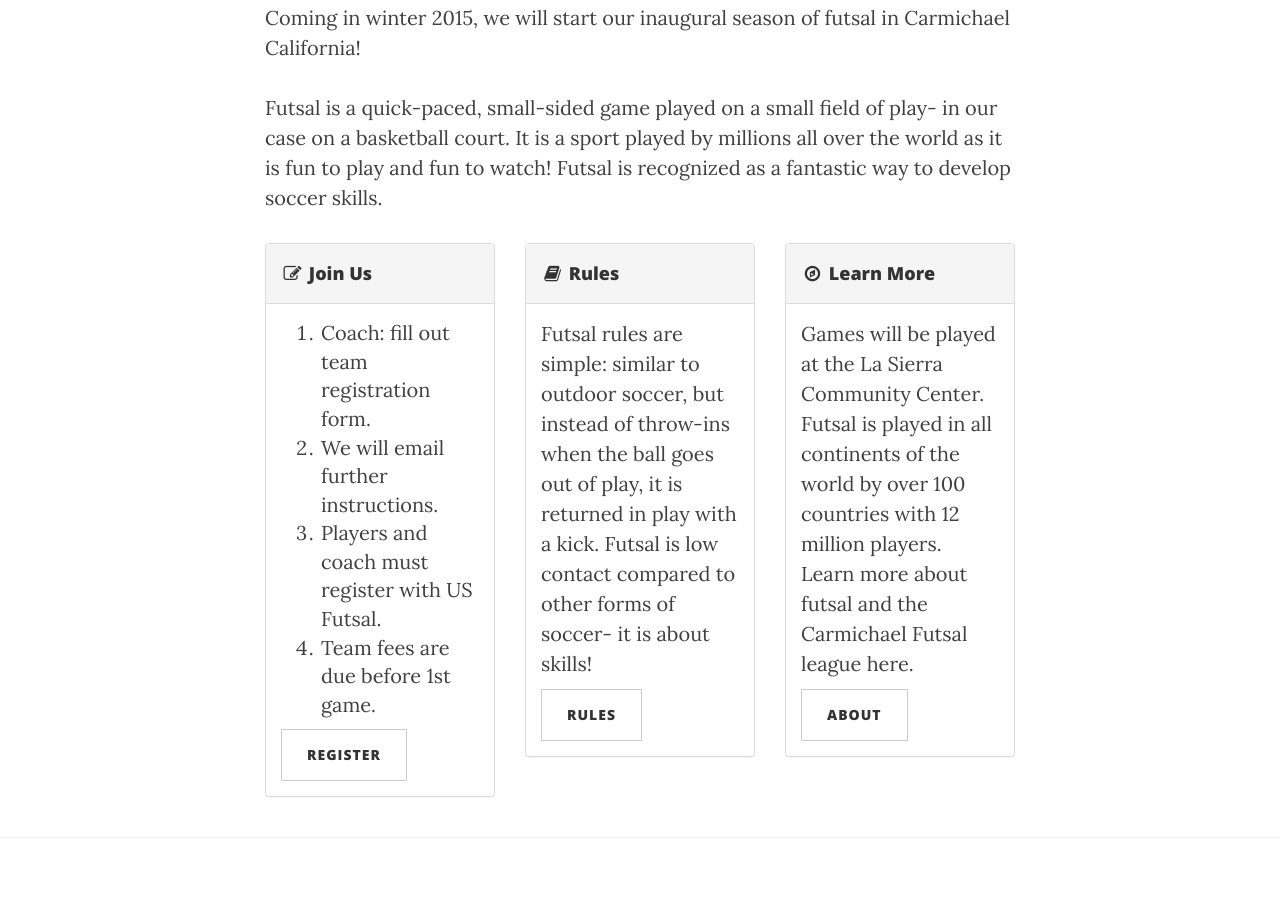
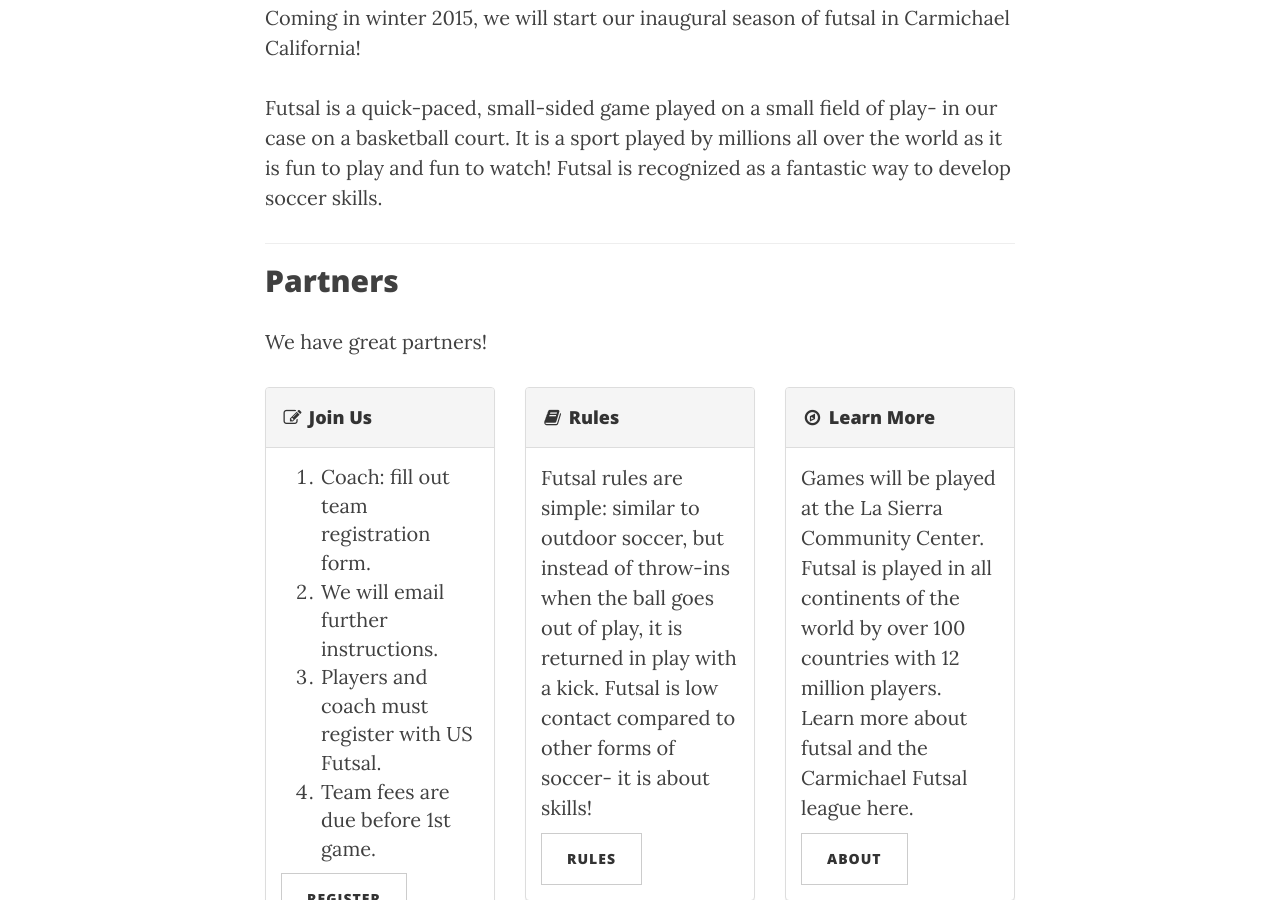
Before and after one commit to carmichaelfutsal/carmichaelfutsal.github.io, a Jekyll site: the page built from index.html, in a window 1280 px wide and 900 px high, scrolled down 568 px. Built offline with Jekyll 4.4.1, drawn with Linux system fonts in a browser that asks for light colours; nearby versions of some CDN libraries; the list of posts is cut into pages by our own code.

```diff
--- a/index.html
+++ b/index.html
@@ -7,6 +7,10 @@
 <p>Coming in winter 2015, we will start our inaugural season of futsal in Carmichael California!</p>
 
 <p>Futsal is a quick-paced, small-sided game played on a small field of play- in our case on a basketball court. It is a sport played by millions all over the world as it is fun to play and fun to watch! Futsal is recognized as a fantastic way to develop soccer skills.</p>
+
+<hr>
+<h2>Partners</h2>
+<p>We have great partners!</p>
 
 <div class="row">
 	<div class="col-md-4">
```
